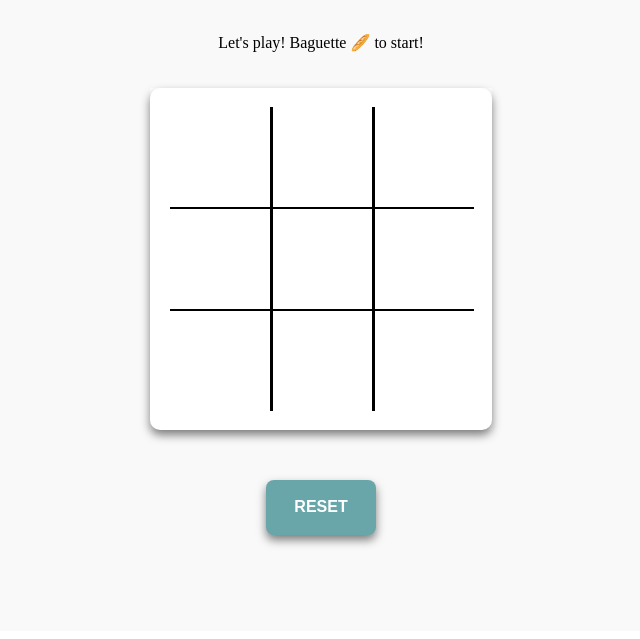
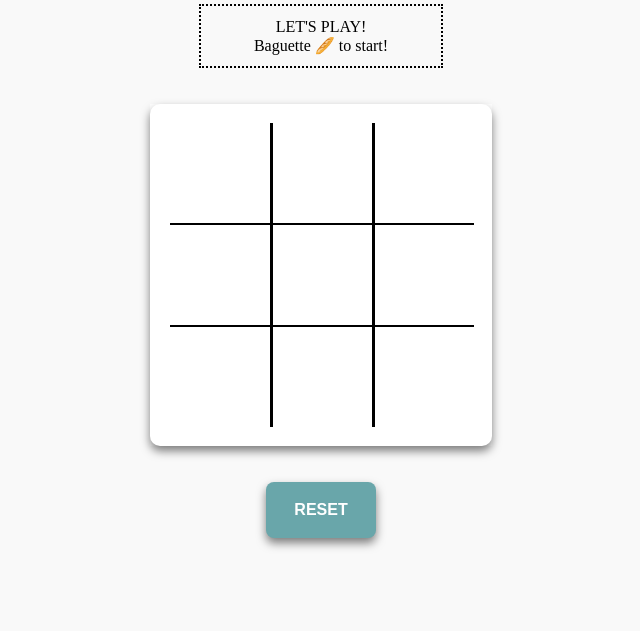
Before and after one commit to sheetalvarsani/tic-tac-dough, a website built with Vite: page index.html in a window 1280 px wide. Shown: the part 177-816 px from the top of the page, without its empty margins (319-959 px from the left). Built offline with nearby package versions, Linux system fonts and the light colour scheme.

Commit message:
Added basic styling to game display message

```diff
--- a/index.html
+++ b/index.html
@@ -12,7 +12,7 @@
                 <h1>Tic-Tac-Dough</h1>
             </header>
             <section class="game__message">
-                <p id="gameMessage">Let's play! Baguette (P1) goes first 🥖</p>
+                <p id="gameMessage">LET'S PLAY! Baguette (P1) goes first 🥖</p>
             </section>
             <section class="gameboard">
                 <div class="gameboard__cells">
--- a/src/main.ts
+++ b/src/main.ts
@@ -17,15 +17,13 @@ let isGameActive: boolean = true;
 
 // function for game message:
 function updateGameMessage(message: string) {
-    const messageElement = document.getElementById(
-        "gameMessage"
-    ) as HTMLParagraphElement;
+    const messageElement = document.getElementById("gameMessage") as HTMLParagraphElement;
     if (messageElement) {
-        messageElement.textContent = message;
+        messageElement.innerHTML = message;
     }
 }
 
-updateGameMessage("Let's play! Baguette 🥖 to start!");
+updateGameMessage("LET'S PLAY! <br> Baguette 🥖 to start!");
 
 function handleCellClick(event: MouseEvent) {
     if (!isGameActive) return; // stop game if winner/draw already announced
@@ -129,7 +127,7 @@ function resetGame() {
     currentPlayer = "baguette";
     isGameActive = true;
     updateBoard();
-    updateGameMessage("Game reset! Baguette 🥖 to start!")
+    updateGameMessage("GAME RESET! <br> Baguette 🥖 to start!")
 }
 
 // Event listeners for game cells:
--- a/src/styles/_button.scss
+++ b/src/styles/_button.scss
@@ -1,8 +1,7 @@
 .reset-btn {
     border-radius: 8px;
     border: 9px solid transparent;
-    margin: 1px;
-    margin-top: 30px;
+    margin: 1rem;
     padding: 0.6em 1.2em;
     font-size: 1em;
     font-weight: 600;
--- a/src/styles/_gameboard.scss
+++ b/src/styles/_gameboard.scss
@@ -1,7 +1,7 @@
 .gameboard {
 
     margin: 20px auto;
-    max-width: 800px;
+    max-width: 400px;
     background-color: white;
 
     &__cells {
--- a/src/styles/_layout.scss
+++ b/src/styles/_layout.scss
@@ -6,7 +6,19 @@
     height: 100vh;
     background-color: #f9f9f9;
 
-    h1 {
-        margin-bottom: 2rem;
+    // h1 {
+    //     margin-bottom: 2rem;
+    // }
+
+    p {
+        text-align: center;
+        display: flex;
+        align-items: center;
+        justify-content: center;
+        height: 20px;
+        width: 200px;
+        margin: 1rem 0;
+        padding: 20px;
+        border: 2px dotted black;
     }
 }
```
Also changed, not shown: src/styles/styles.css, 1 other file.
